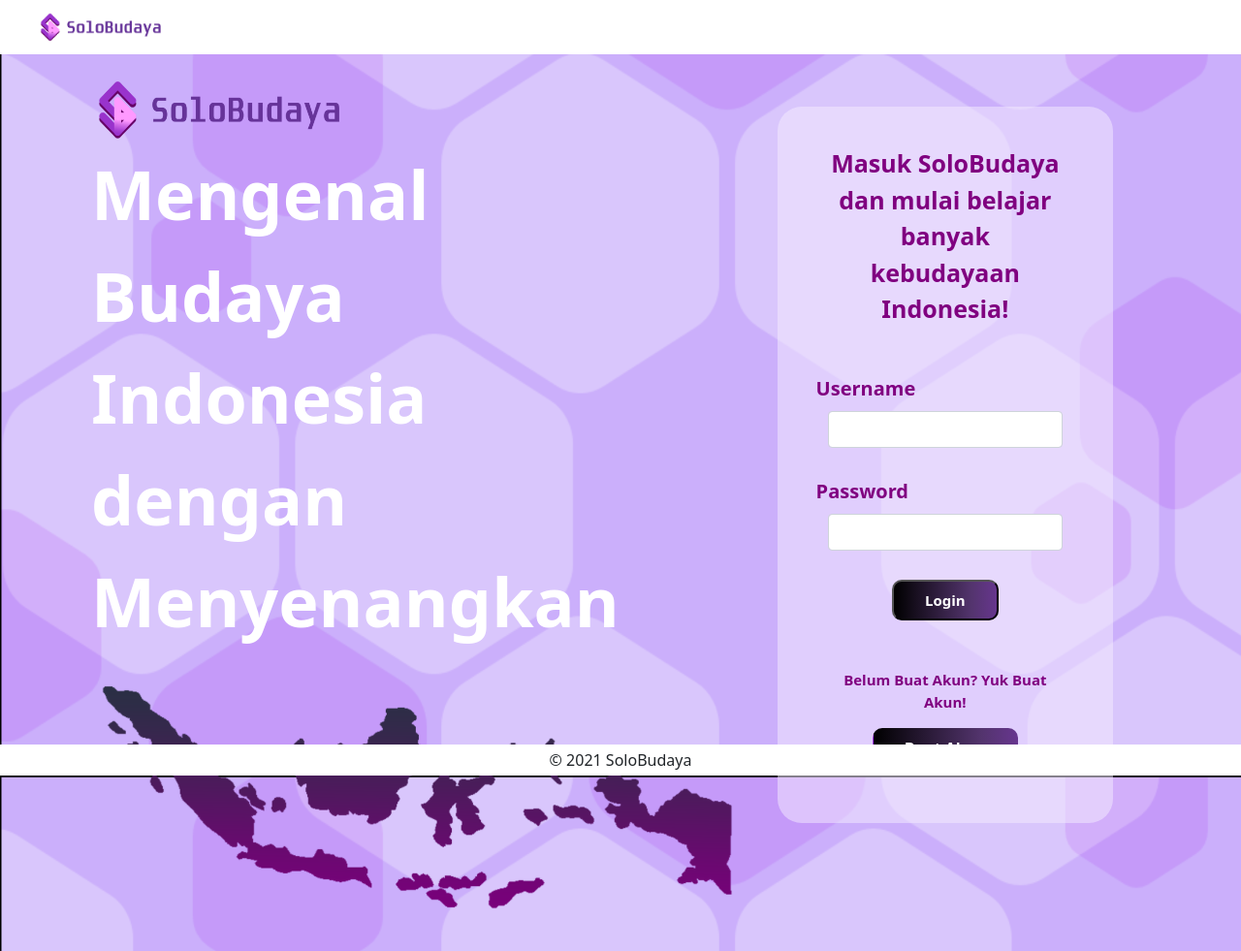
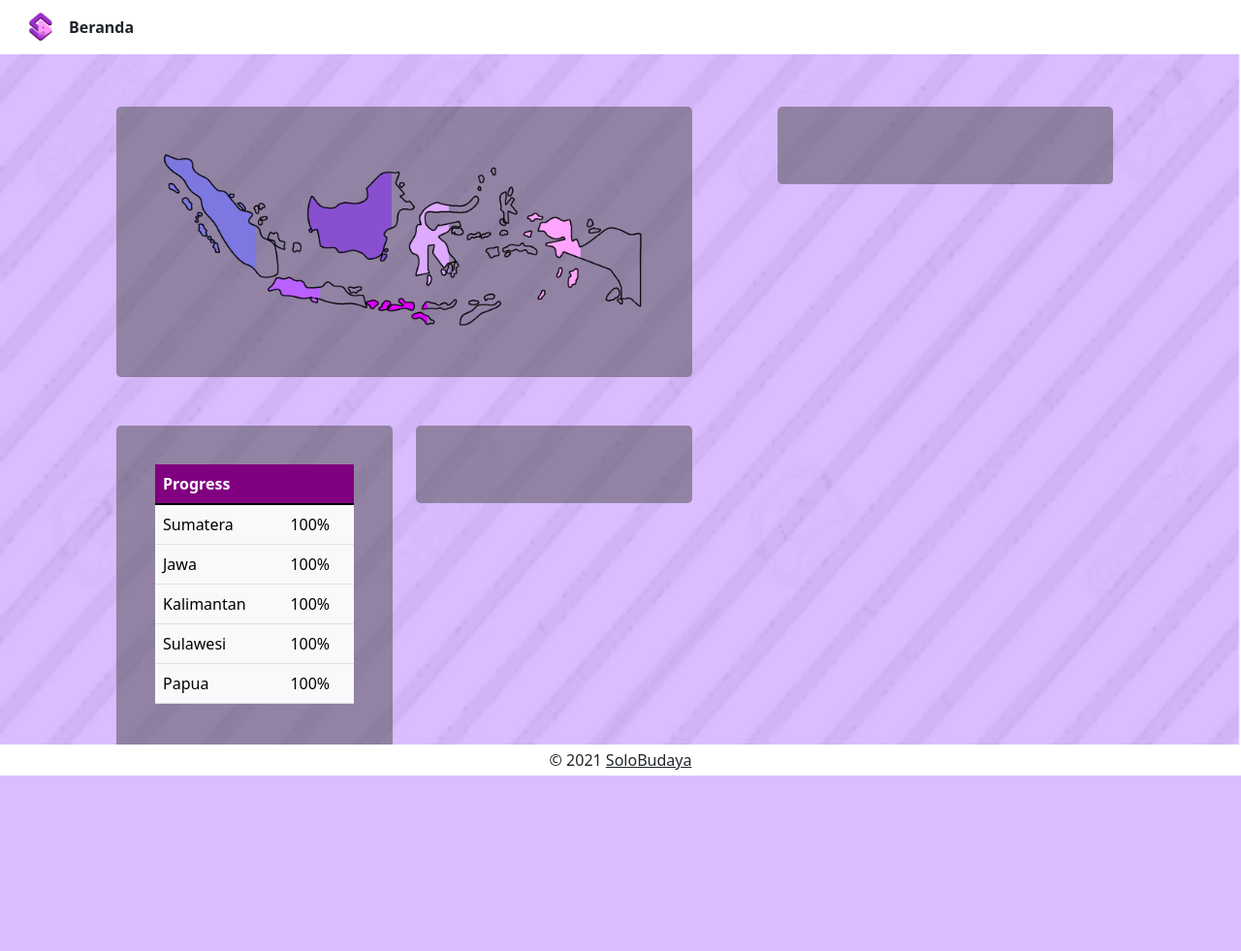
Before and after one commit to Sorrecer/Project-Solobudaya, a PHP site: page /beranda.php in a window 1280 px wide. Shown: the whole page at 97% size. After the commit the page ends 800 px from the top, so only its background shows below. Run offline with PHP 8.4, Linux system fonts and the light colour scheme.

Commit message:
beranda update 1

```diff
--- /dev/null
+++ b/lib/header-beranda.php
@@ -0,0 +1,27 @@
+<!DOCTYPE html>
+<html>
+
+<head>
+    <meta charset="utf-8">
+    <meta name="viewport" content="width=device-width, initial-scale=1">
+    <script src="../ajax/script.js"></script>
+    <link rel="shortcut icon" type="image/x-icon" href="favicon.ico" />
+    <link href="https://cdn.jsdelivr.net/npm/bootstrap@5.1.3/dist/css/bootstrap.min.css" rel="stylesheet" integrity="sha384-1BmE4kWBq78iYhFldvKuhfTAU6auU8tT94WrHftjDbrCEXSU1oBoqyl2QvZ6jIW3" crossorigin="anonymous">
+    <style>
+        body {
+            background-image: url('../bg3.png');
+            background-repeat: no-repeat;
+            background-attachment: fixed;
+            background-size: 100% 130%;
+        }
+    </style>
+
+</head>
+
+<body>
+    <nav class="navbar navbar-expand-md navbar-white bg-white">
+        <a class="navbar-brand" href="#">
+            <img src="../logo2.png" width="25" height="30" class="d-inline-block align-top" alt="" style="margin-left: 30px;">
+        </a>
+        <div class="text-dark" style="font-weight: bold;">Beranda</div>
+    </nav>
--- a/user/beranda.php
+++ b/user/beranda.php
@@ -1,4 +1,4 @@
-<?php include("../lib/header.php"); ?>
+<?php include("../lib/header-beranda.php"); ?>
 <!DOCTYPE html>
 <html>
 
@@ -10,79 +10,25 @@
     <link href="https://cdn.jsdelivr.net/npm/bootstrap@5.1.3/dist/css/bootstrap.min.css" rel="stylesheet" integrity="sha384-1BmE4kWBq78iYhFldvKuhfTAU6auU8tT94WrHftjDbrCEXSU1oBoqyl2QvZ6jIW3" crossorigin="anonymous">
     <style>
         .column {
+            width: 50%;
+        }
+
+        .column1 {
+            float: left;
+            width: 60%;
+        }
+
+        .column2 {
             float: right;
             width: 40%;
         }
 
-        .column1 {
-            float: left;
-            width: 50%;
-        }
-
-        /* Clear floats after the columns */
-        .row:after {
-            content: "";
-            display: table;
-            clear: both;
-        }
-
         #rcorners1 {
-            border-radius: 25px;
-            background: rgba(245, 238, 255, 0.5);
+            border-radius: 5px;
+            background: rgba(75, 75, 75, 0.5);
             padding: 40px;
             width: auto;
             height: auto;
-        }
-
-        A {
-            text-decoration: none;
-        }
-
-        .sb {
-            position: relative;
-            left: 20px;
-        }
-
-        .form-label {
-            font-weight: bold;
-        }
-
-        .buttonlogin {
-            background-color: purple;
-            border-radius: 12px;
-            color: white;
-            padding: 8px 32px;
-        }
-
-        .buatakun {
-            background-color: purple;
-            border-radius: 12px;
-            color: white;
-            padding: 8px 32px;
-            font-size: 15px;
-        }
-
-        .btn-grad {
-            background-image: linear-gradient(to right, #000000 0%, #53346D 30%, #aa3bff 75%)
-        }
-
-        .btn-grad {
-            margin: center;
-            padding: 8px 32px;
-            text-align: center;
-            font-weight: bold;
-            transition: 0.4s;
-            background-size: 250% auto;
-            color: white;
-            border-radius: 10px;
-
-        }
-
-        .btn-grad:hover {
-            background-position: right center;
-            /* change the direction of the change here */
-            color: #fff;
-            text-decoration: none;
         }
     </style>
 
@@ -93,47 +39,60 @@
     <div class="container my-1">
         <!-- kolom kiri -->
         <div class="column1">
-            <div class="text-white d-block justify-content-center my-4" style="font-size:30px">
-                <div>
-                    <img class="sb" src="../sb1.png" width="250" height="60" class="d--block align-top" alt="">
+            <div class="row">
+                <div class="column" style=" width: 100%; height: auto;padding:50px">
+                    <div id="rcorners1">
+                        <!-- gambar -->
+                        <div>
+                            <img src="../peta2.png" width="100%" height="100%">
+                        </div>
+                    </div>
                 </div>
-                <div class="container d-grid my-1  " style="font-size: 70px; left :auto;"><b> Mengenal Budaya <br>Indonesia dengan<br> Menyenangkan</b>
+            </div>
+            <div class="row">
+                <div class="column" style="height: auto;padding-left: 50px;">
+                    <div id="rcorners1">
+                        <table class="table table-light">
+                            <thead>
+                                <tr>
+                                    <th colspan="2" style="background-color: purple; color:white" ;>Progress</th>
+                                </tr>
+                            </thead>
+                            <tr>
+                                <td>Sumatera</td>
+                                <td>100%</td>
+                            </tr>
+                            <tr>
+                                <td>Jawa</td>
+                                <td>100%</td>
+                            </tr>
+                            <tr>
+                                <td>Kalimantan</td>
+                                <td>100%</td>
+                            </tr>
+                            <tr>
+                                <td>Sulawesi</td>
+                                <td>100%</td>
+                            </tr>
+                            <tr>
+                                <td>Papua</td>
+                                <td>100%</td>
+                            </tr>
+                        </table>
+                    </div>
                 </div>
-                <div>
-                    <img src="../peta1.png" width="700" height="280" class="d--block align-top" alt="">
+                <div class=" column" style="height: auto;padding-right: 50px;">
+                    <div id="rcorners1"></div>
                 </div>
             </div>
         </div>
 
         <!-- kolom kanan -->
-        <div class="column">
+        <div class="column2">
             <!-- form login -->
             <div style="font-size: 20px; color: purple; padding:50px">
                 <div id="rcorners1">
                     <!-- isi kotak   -->
-                    <div class="container" style="font-size: 25px;  ; text-align: center;font-weight: bold;"> Masuk SoloBudaya dan mulai belajar banyak kebudayaan Indonesia! </div>
-                    <!-- username -->
-                    <div class="container my-5"></div>
-                    <form class="form" name="login">
-                        <label for="username" class="form-label" style="text-align: center;">Username</label><br>
-                        <div class="container" style="text-align: center">
-                            <input type="text" class="form-control" name="username"><br>
-                        </div>
-                        <!-- password -->
-                        <label for="password" class="form-label" style="text-align: center; left: 20px">Password</label><br>
-                        <div class="container" style="text-align: center">
-                            <input type="password" class="form-control" name="password"><br>
-                        </div>
-                        <div class="container" style="text-align: center">
-                            <button type="submit" class="btn-grad" name="submit" value="submit" style="font-size: 15px;">Login</button>
-                    </form>
-                </div>
-                <div class="container" style="font-size: 15px;text-align: center;font-weight: bold; padding-top: 50px;"> Belum Buat Akun? Yuk Buat Akun! <br>
-                    <a href="buatakun.php">
-                        <button class="btn btn-grad btn-center my-3">
-                            Buat Akun
-                        </button>
-                    </a>
                 </div>
             </div>
         </div>
```
Also changed, not shown: bg2.png, bg3.png (added), peta2.png (added).
